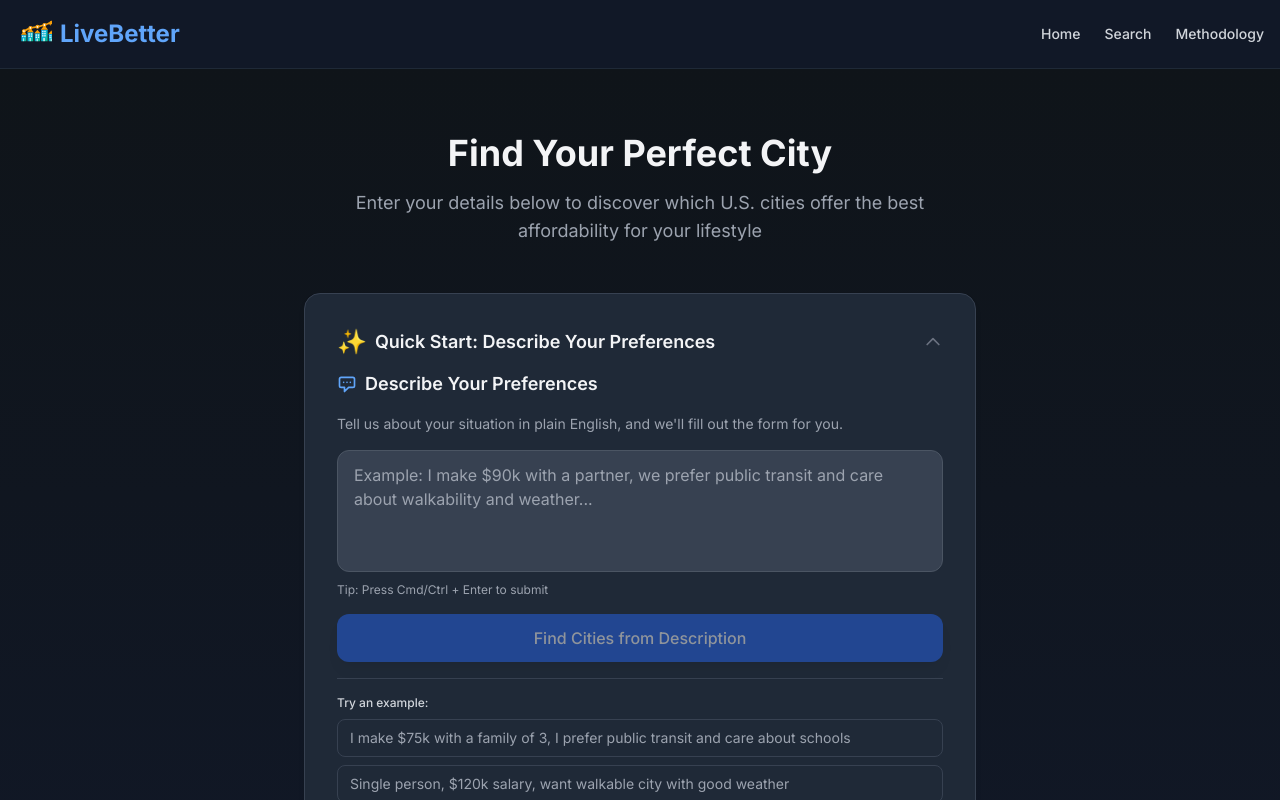
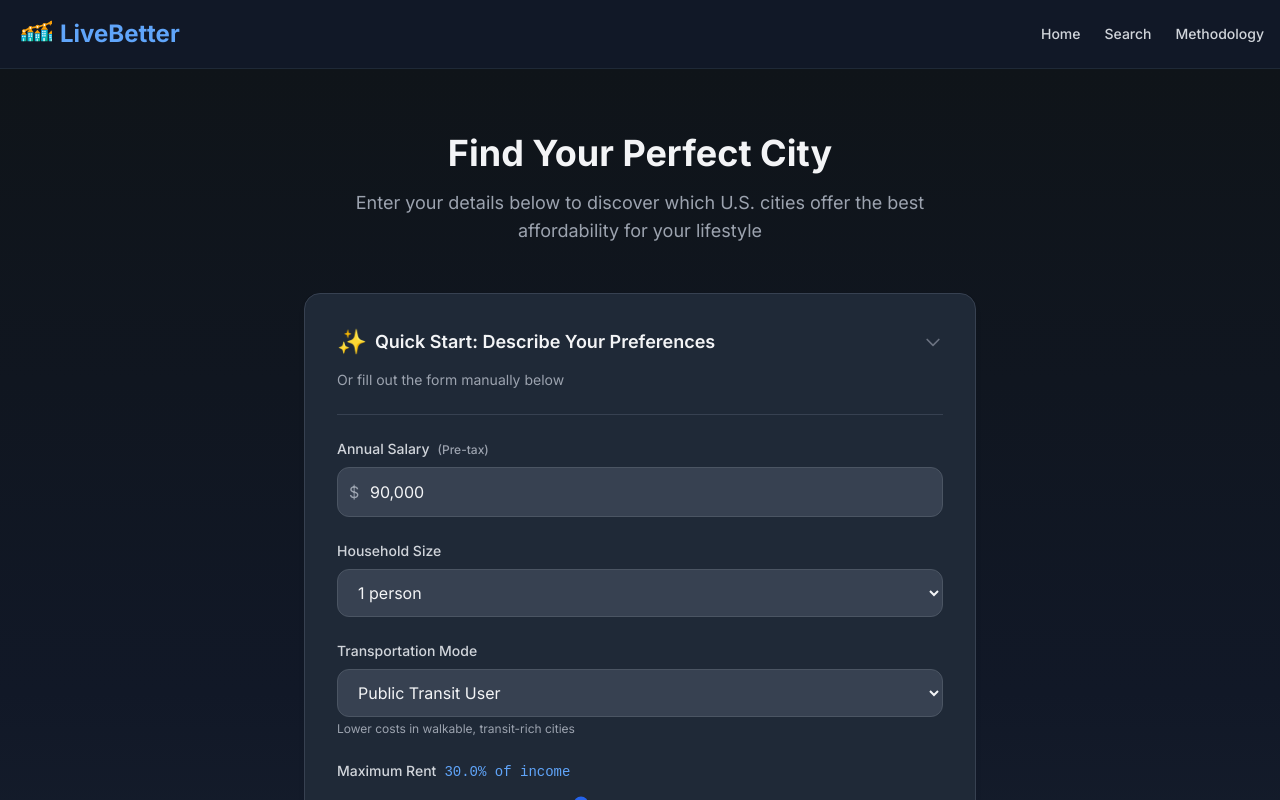
Before and after one commit to alyoon04/LiveBetter, a Next.js app in the folder frontend/: page /search in a window 1280 px wide. Shown: the top 800 px of the page. Built offline with nearby package versions, Linux system fonts and the light colour scheme.

Commit message:
Search bar and salary comma added

```diff
--- a/frontend/src/components/FormCard.tsx
+++ b/frontend/src/components/FormCard.tsx
@@ -25,7 +25,7 @@ export function FormCard() {
   const [errors, setErrors] = useState<Record<string, string>>({});
   const [isSubmitting, setIsSubmitting] = useState(false);
   const [showAdvanced, setShowAdvanced] = useState(false);
-  const [showNLInput, setShowNLInput] = useState(true);
+  const [showNLInput, setShowNLInput] = useState(false);
   const [nlSuccess, setNlSuccess] = useState(false);
 
   const handleParsedPreferences = async (parsed: RankRequest) => {
@@ -53,6 +53,18 @@ export function FormCard() {
       walkability_weight: parsed.walkability_weight.toString(),
     });
     router.push(`/results?${params.toString()}`);
+  };
+
+  // Format number with commas
+  const formatNumber = (num: number): string => {
+    if (num === 0) return '';
+    return num.toLocaleString('en-US');
+  };
+
+  // Parse formatted number string to integer
+  const parseFormattedNumber = (str: string): number => {
+    if (str === '') return 0;
+    return parseInt(str.replace(/,/g, ''), 10);
   };
 
   const validateForm = (): boolean => {
@@ -161,19 +173,17 @@ export function FormCard() {
               $
             </span>
             <input
-              type="number"
+              type="text"
               id="salary"
-              value={formData.salary === 0 ? '' : formData.salary}
+              value={formatNumber(formData.salary)}
               onChange={(e) => {
-                const value = e.target.value === '' ? 0 : parseInt(e.target.value, 10);
+                const value = parseFormattedNumber(e.target.value);
                 setFormData({ ...formData, salary: value });
               }}
               onFocus={(e) => e.target.select()}
               className="w-full pl-8 pr-4 py-3 border border-gray-300 dark:border-gray-600 rounded-xl bg-white dark:bg-gray-700 text-gray-900 dark:text-gray-100 focus:ring-2 focus:ring-primary-500 focus:border-transparent transition-all hover:border-primary-400 dark:hover:border-primary-500"
-              placeholder="90000"
-              min="10000"
-              max="1000000"
-              step="1000"
+              placeholder="90,000"
+              inputMode="numeric"
             />
           </div>
           {errors.salary && <p className="mt-1 text-sm text-red-600 dark:text-red-400">{errors.salary}</p>}
```
